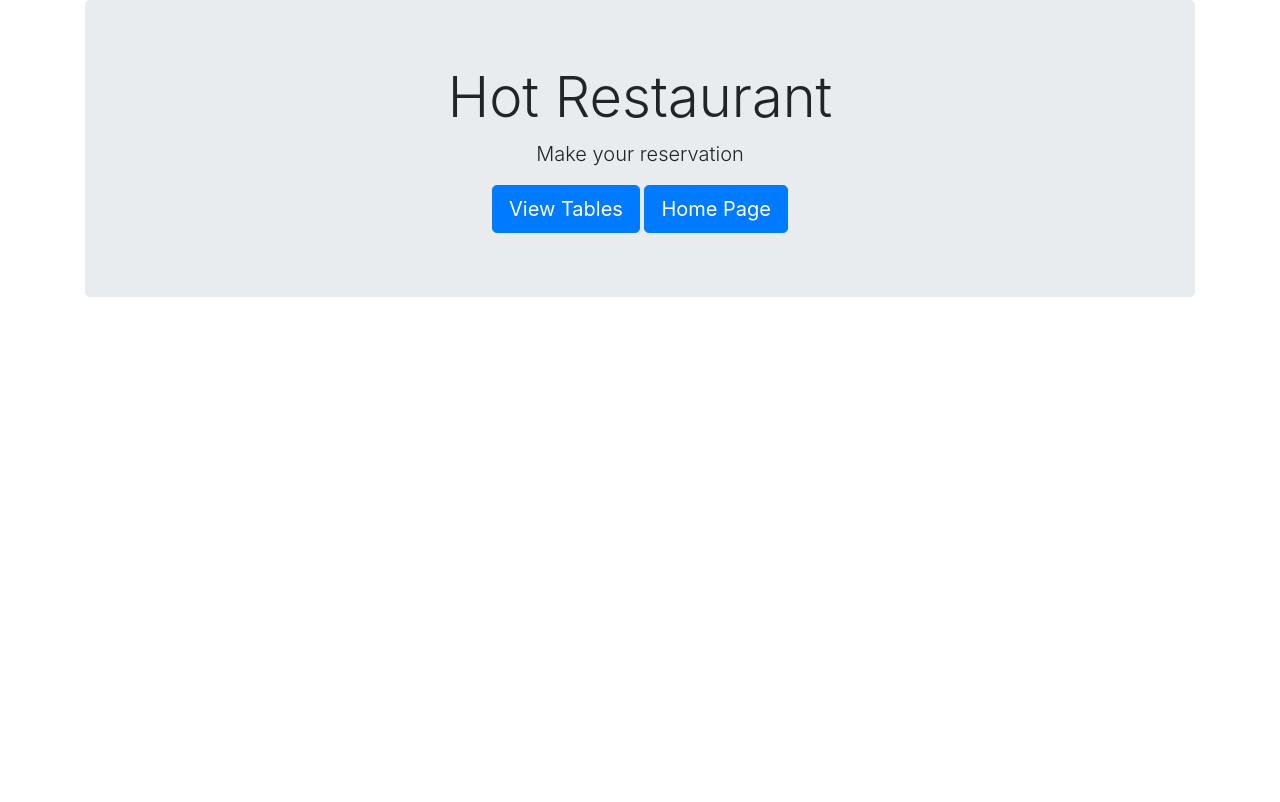
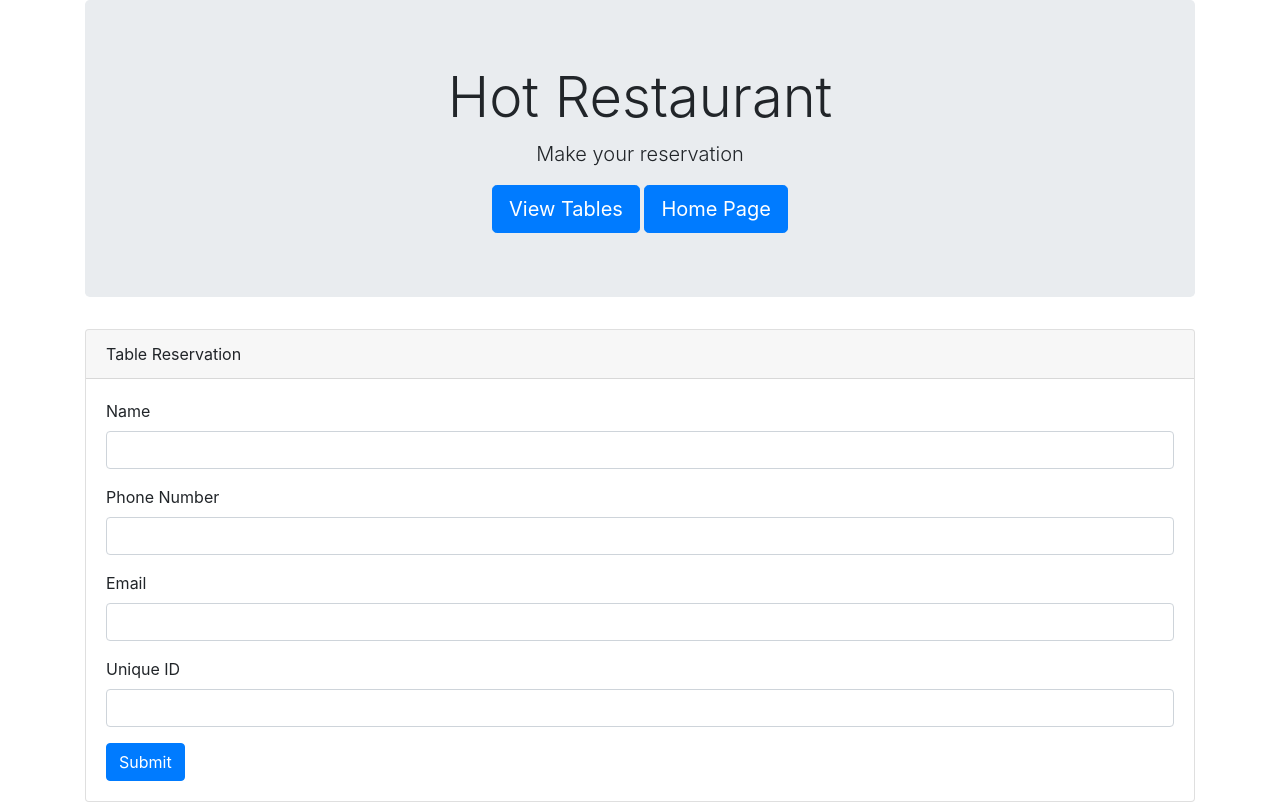
Before and after one commit to gustavogibo/hot-restaurant, a website: page form.html in a window 1280 px wide. Drawn offline with nearby package versions, Linux system fonts and the light colour scheme.

Commit message:
reservation form create

```diff
--- a/form.html
+++ b/form.html
@@ -1,30 +1,71 @@
 <!doctype html>
 <html lang="en">
+
 <head>
     <!-- Required meta tags -->
     <meta charset="utf-8">
     <meta name="viewport" content="width=device-width, initial-scale=1, shrink-to-fit=no">
 
     <!-- Bootstrap CSS -->
-    <link rel="stylesheet" href="https://stackpath.bootstrapcdn.com/bootstrap/4.1.0/css/bootstrap.min.css" integrity="sha384-9gVQ4dYFwwWSjIDZnLEWnxCjeSWFphJiwGPXr1jddIhOegiu1FwO5qRGvFXOdJZ4" crossorigin="anonymous">
+    <link rel="stylesheet" href="https://stackpath.bootstrapcdn.com/bootstrap/4.1.0/css/bootstrap.min.css" integrity="sha384-9gVQ4dYFwwWSjIDZnLEWnxCjeSWFphJiwGPXr1jddIhOegiu1FwO5qRGvFXOdJZ4"
+        crossorigin="anonymous">
     <link rel="stylesheet" type="text/css" media="screen" href="style.css" />
     <title>Homepage</title>
 </head>
+
 <body>
 
-    <div class = "container">
+    <div class="container">
+        <!-- JUMBOTRON -->
+
         <div class="jumbotron text-center">
             <h1 class="display-4 ">Hot Restaurant</h1>
             <p class="lead">Make your reservation</p>
             <a class="btn btn-primary btn-lg" href="/views" role="button">View Tables</a>
             <a class="btn btn-primary btn-lg" href="/index" role="button">Home Page</a>
         </div>
+
+        <!-- CARD -->
+        <div class="card">
+            <div class="card-header">
+                Table Reservation
+            </div>
+            <div class="card-body">
+                <!-- FORM -->
+                <form>
+                    <div class="form-group">
+                        <label>Name</label>
+                        <input type="text" class="form-control" id="name">
+                    </div>
+                    <div class="form-group">
+                        <label>Phone Number</label>
+                        <input type="text" class="form-control" id="phone-number">
+                    </div>
+                    <div class="form-group">
+                        <label>Email</label>
+                        <input type="email" class="form-control" id="email">
+                    </div>
+                    <div class="form-group">
+                        <label>Unique ID</label>
+                        <input type="text" class="form-control" id="uniqueID">
+                    </div>
+
+
+                    <button type="submit" class="btn btn-primary">Submit</button>
+                </form>
+            </div>
+        </div>
+
     </div>
 
     <!-- Optional JavaScript -->
     <!-- jQuery first, then Popper.js, then Bootstrap JS -->
-    <script src="https://code.jquery.com/jquery-3.3.1.slim.min.js" integrity="sha384-q8i/X+965DzO0rT7abK41JStQIAqVgRVzpbzo5smXKp4YfRvH+8abtTE1Pi6jizo" crossorigin="anonymous"></script>
-    <script src="https://cdnjs.cloudflare.com/ajax/libs/popper.js/1.14.0/umd/popper.min.js" integrity="sha384-cs/chFZiN24E4KMATLdqdvsezGxaGsi4hLGOzlXwp5UZB1LY//20VyM2taTB4QvJ" crossorigin="anonymous"></script>
-    <script src="https://stackpath.bootstrapcdn.com/bootstrap/4.1.0/js/bootstrap.min.js" integrity="sha384-uefMccjFJAIv6A+rW+L4AHf99KvxDjWSu1z9VI8SKNVmz4sk7buKt/6v9KI65qnm" crossorigin="anonymous"></script>
+    <script src="https://code.jquery.com/jquery-3.3.1.slim.min.js" integrity="sha384-q8i/X+965DzO0rT7abK41JStQIAqVgRVzpbzo5smXKp4YfRvH+8abtTE1Pi6jizo"
+        crossorigin="anonymous"></script>
+    <script src="https://cdnjs.cloudflare.com/ajax/libs/popper.js/1.14.0/umd/popper.min.js" integrity="sha384-cs/chFZiN24E4KMATLdqdvsezGxaGsi4hLGOzlXwp5UZB1LY//20VyM2taTB4QvJ"
+        crossorigin="anonymous"></script>
+    <script src="https://stackpath.bootstrapcdn.com/bootstrap/4.1.0/js/bootstrap.min.js" integrity="sha384-uefMccjFJAIv6A+rW+L4AHf99KvxDjWSu1z9VI8SKNVmz4sk7buKt/6v9KI65qnm"
+        crossorigin="anonymous"></script>
 </body>
+
 </html>
```
Also changed, not shown: index.html (+30 -0 lines). Lines whose indentation alone changed are shown as unchanged.
